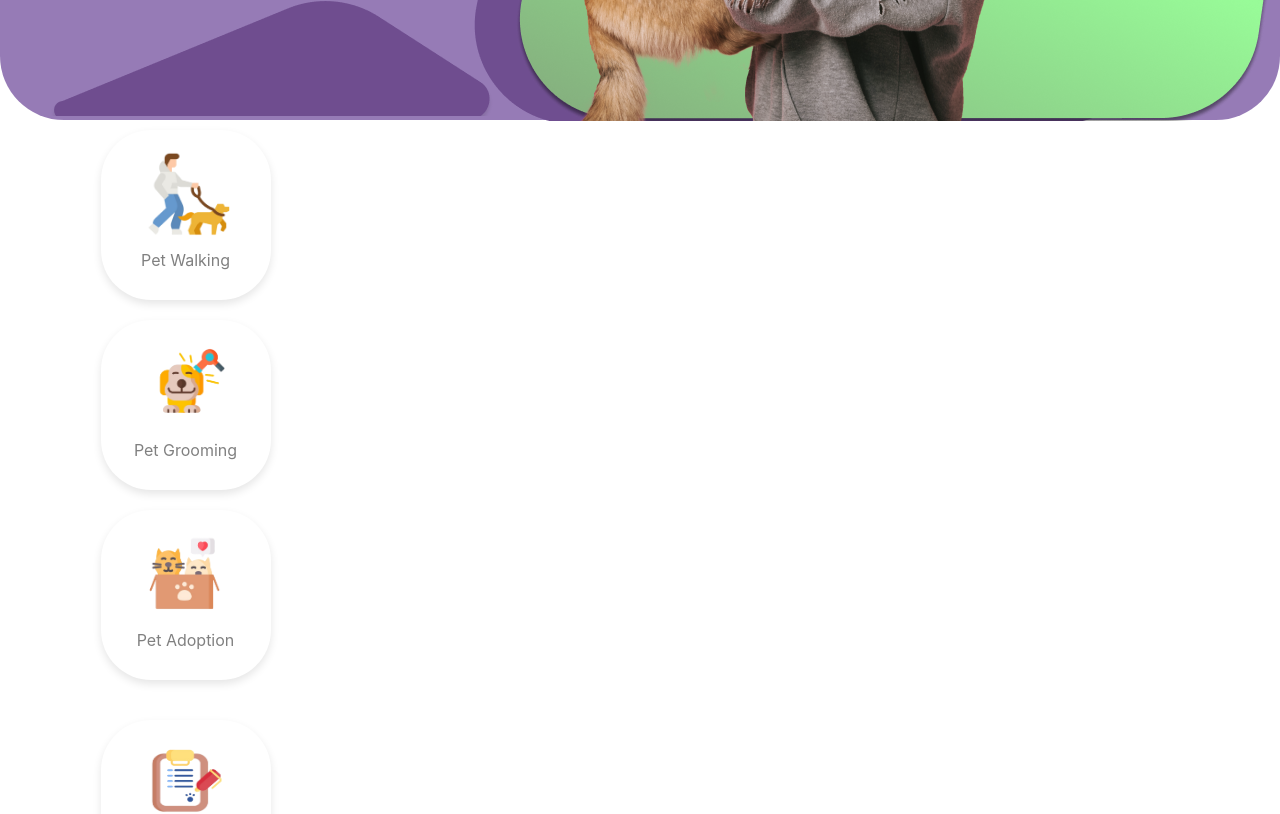
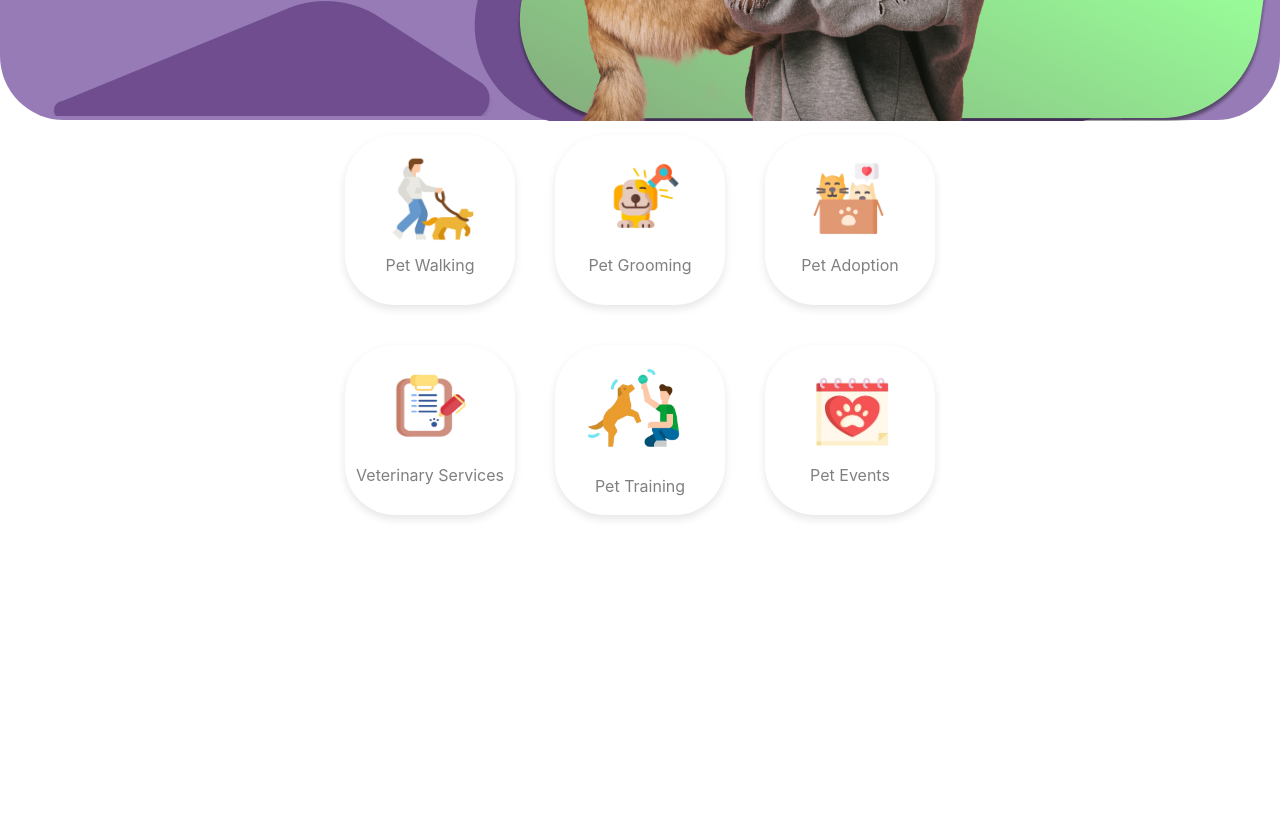
Before and after one commit to IskraNa/FurryFootsteps-UI, a React (Create React App) app: page / in a window 1280 px wide. Shown: the part 620-1434 px from the top of the page. After the commit the page ends 1165 px from the top, so only its background shows below. Built offline with nearby package versions, Linux system fonts and the light colour scheme.

Commit message:
Added neccessary changer for the layout of the cardCategories

```diff
--- a/src/components/cardCategories/CardCategory.css
+++ b/src/components/cardCategories/CardCategory.css
@@ -30,6 +30,7 @@
     display: flex;
     flex-direction: column;
     align-items: center;
+    width: 100%;
 }
 
 .custom-row {
@@ -42,7 +43,10 @@
 .custom-col {
     flex: 0 0 calc(33.33% - 20px);
     margin: 0 10px;
+    max-width: calc(33.33% - 20px);
+
 }
+
 .card img.training-image {
     width: 200px;
     height: 150px;
```
Also changed, not shown: src/views/HomePage.js (+5 -4 lines), 1 other file (tests, documents, lock files or other folders).
